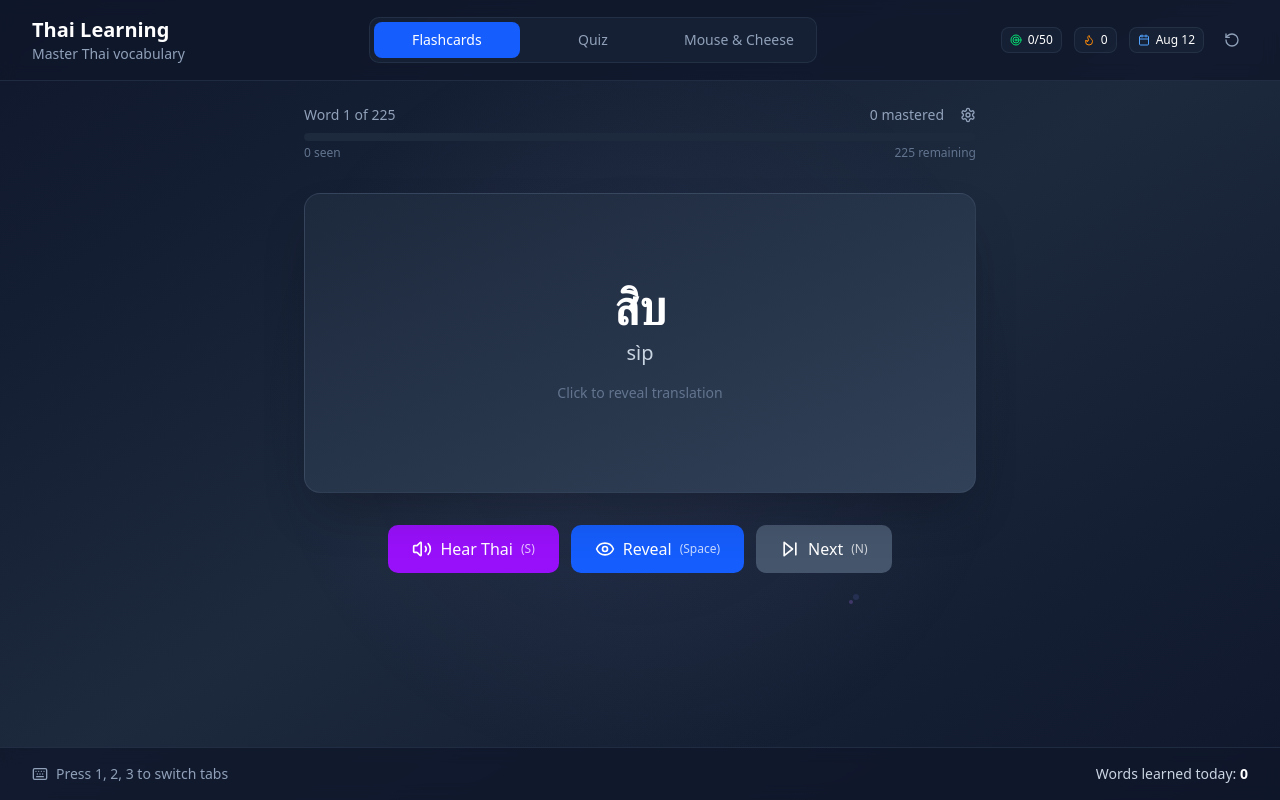
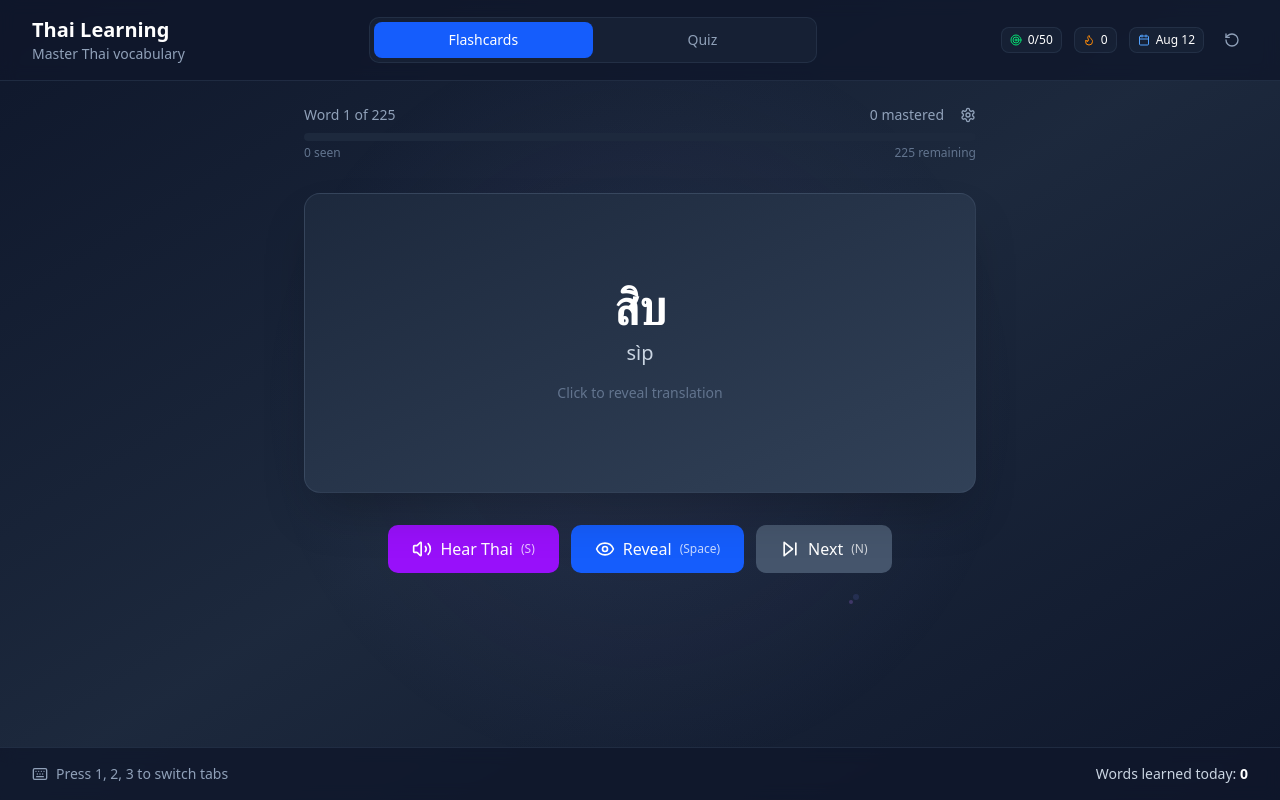
Before and after one commit to carmandale/thai-flashcards, a React (Vite) app: page / in a window 1280 px wide. Built offline with nearby package versions, Linux system fonts and the light colour scheme; a web font is replaced by a local one.

Commit message:
fix: remove game tab from header navigation
🤖 Generated with [Claude Code](https://claude.ai/code)

Co-Authored-By: Claude <noreply@anthropic.com>

```diff
--- a/src/components/generated/Header.tsx
+++ b/src/components/generated/Header.tsx
@@ -16,10 +16,6 @@ const tabs = [{
   id: 'quiz' as Tab,
   label: 'Quiz',
   hotkey: '2'
-}, {
-  id: 'game' as Tab,
-  label: 'Mouse & Cheese',
-  hotkey: '3'
 }] as any[];
 export const Header: React.FC<HeaderProps> = ({
   activeTab,
```
